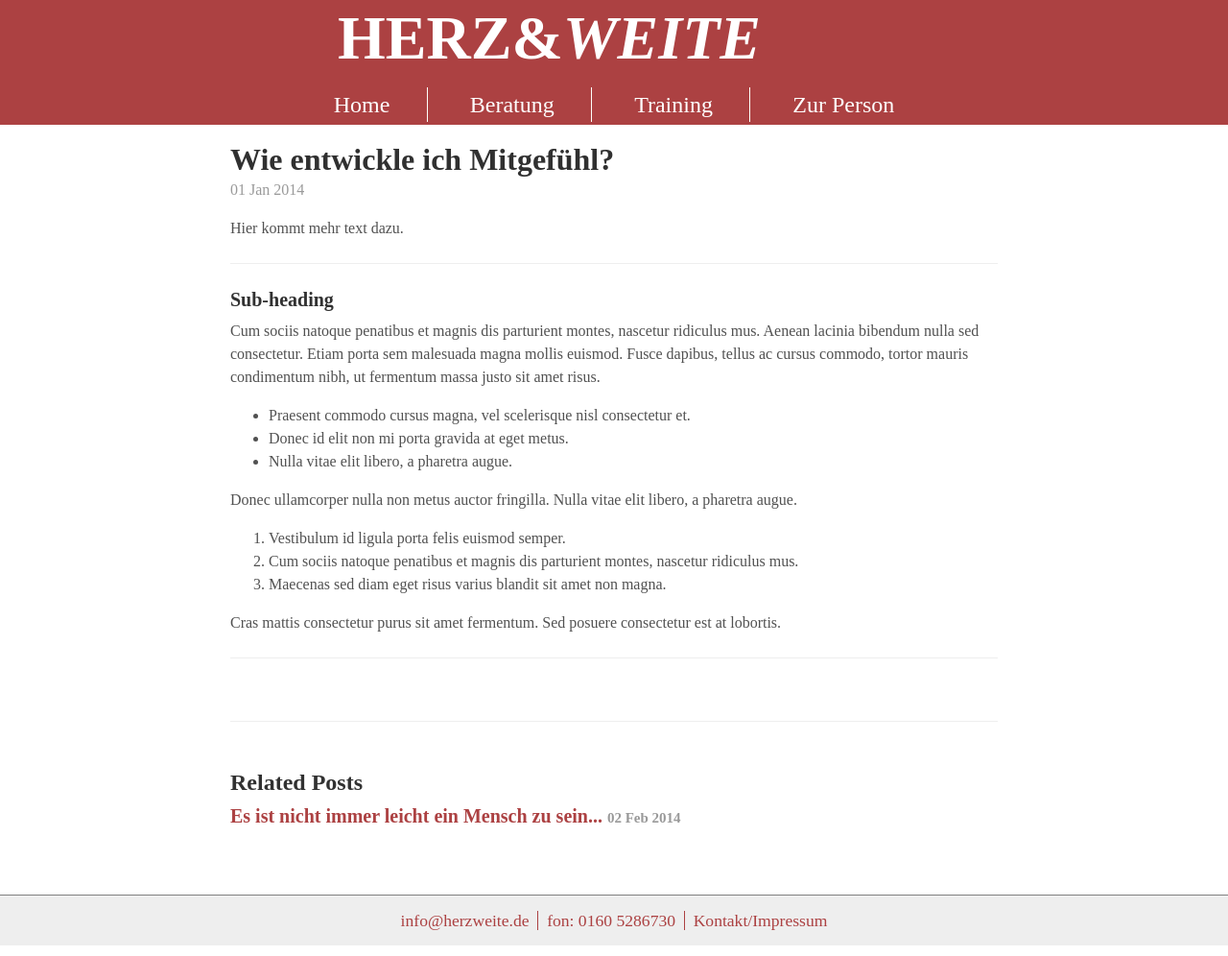
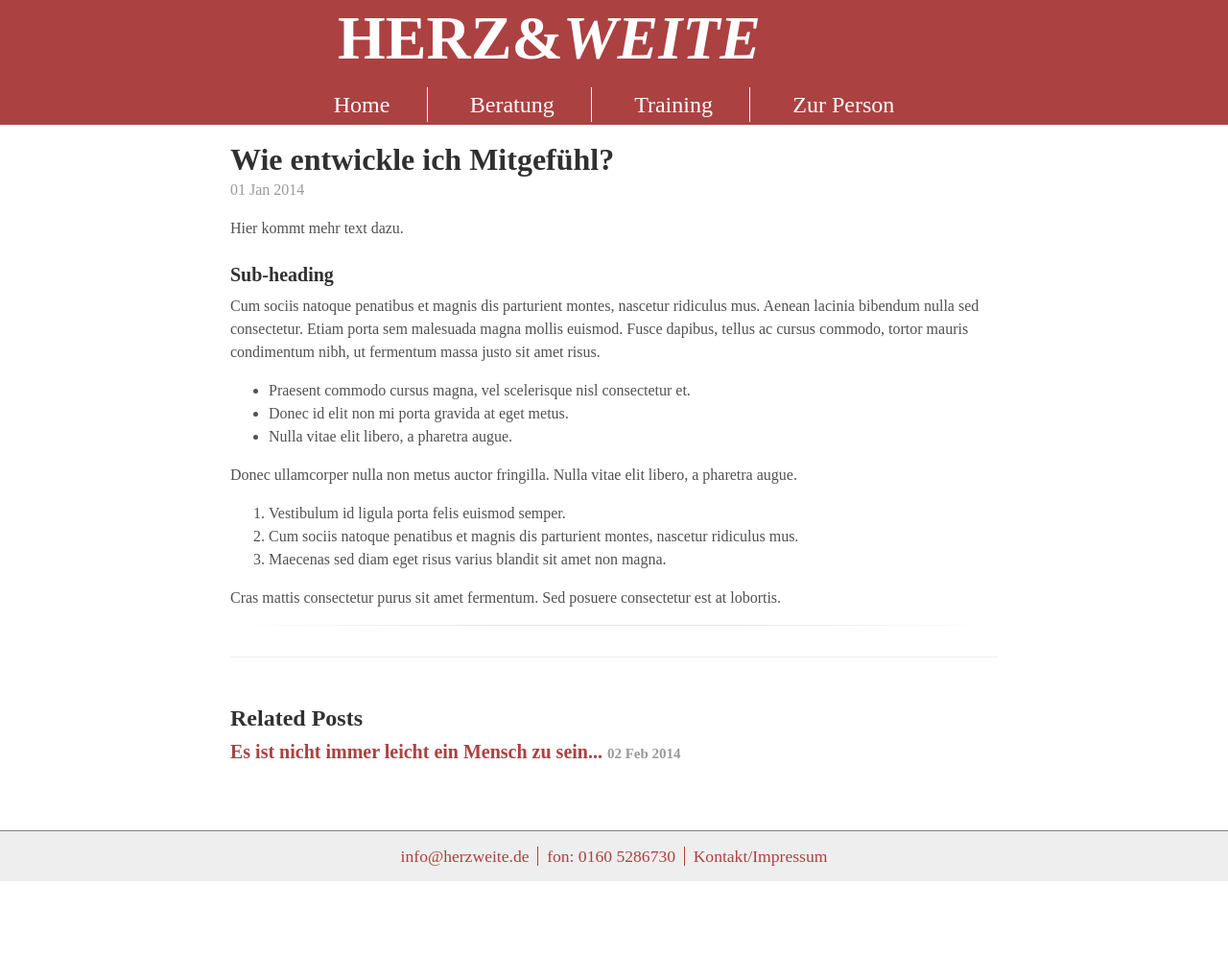
Before and after one commit to herzweite/herzweite.github.io, a Jekyll site: the page built from _posts/2014-1-1-Wie-entwickle-ich-Mitgefuehl.md, in a window 1280 px wide. Shown: the whole page at 96% size. Built offline with Jekyll 4.4.1, drawn with Linux system fonts in a browser that asks for light colours; Markdown is read by kramdown in place of the engine named in the settings; comment, search, counter and statistics services are not loaded; after the commit the page ends 929 px from its top, so only the background shows below that.

Commit message:
added devider between posts

```diff
--- a/_includes/top-nav.html
+++ b/_includes/top-nav.html
@@ -24,7 +24,7 @@
 
 
 {% comment %}
-          <p class="lead">{{ site.tagline }}</p>
+      <p class="lead">{{ site.tagline }}</p>
 
       <li class="sidebar-nav-item{% if page.title == "Home" %} active{% endif %}">
         <a href="/">Home</a>
--- a/_posts/2014-1-1-Wie-entwickle-ich-Mitgefuehl.md
+++ b/_posts/2014-1-1-Wie-entwickle-ich-Mitgefuehl.md
@@ -5,7 +5,6 @@ title: Wie entwickle ich Mitgefühl?
 
 Hier kommt mehr text dazu.
 
------
 
 ### Sub-heading
 
@@ -22,5 +21,3 @@ Donec ullamcorper nulla non metus auctor fringilla. Nulla vitae elit libero, a p
 3. Maecenas sed diam eget risus varius blandit sit amet non magna.
 
 Cras mattis consectetur purus sit amet fermentum. Sed posuere consectetur est at lobortis.
-
------
--- a/public/css/main.css
+++ b/public/css/main.css
@@ -60,6 +60,17 @@ a.sidebar-nav-item:focus {
 .related-posts li a:hover {
   color: #ac4142;
 }
+.post:after {
+  content: "";
+  display: block;
+  margin: 1em 0;
+  height: 1px;
+  background-image: -webkit-linear-gradient(left, rgba(0,0,0,0), rgba(0,0,0,0.098), rgba(0,0,0,0.098), rgba(0,0,0,0));
+  background-image: -moz-linear-gradient(left, rgba(0,0,0,0), rgba(0,0,0,0.098), rgba(0,0,0,0.098), rgba(0,0,0,0));
+  background-image: -o-linear-gradient(left, rgba(0,0,0,0), rgba(0,0,0,0.098), rgba(0,0,0,0.098), rgba(0,0,0,0));
+  background-image: -ms-linear-gradient(left, rgba(0,0,0,0), rgba(0,0,0,0.098), rgba(0,0,0,0.098), rgba(0,0,0,0));
+  background-image: linear-gradient(to right, rgba(0,0,0,0), rgba(0,0,0,0.098), rgba(0,0,0,0.098), rgba(0,0,0,0));
+}
 .page-wrap {
   min-height: 100%;
   margin: 0 auto -4em;
--- a/public/css/poole.css
+++ b/public/css/poole.css
@@ -304,7 +304,7 @@ tbody tr:nth-child(odd) th {
 
 .page,
 .post {
-  margin-bottom: 4em;
+  margin-bottom: 2em;
 }
 
 /* Blog post or page title */
```
Also changed, not shown: public/css/main.styl (+11 -0 lines).
